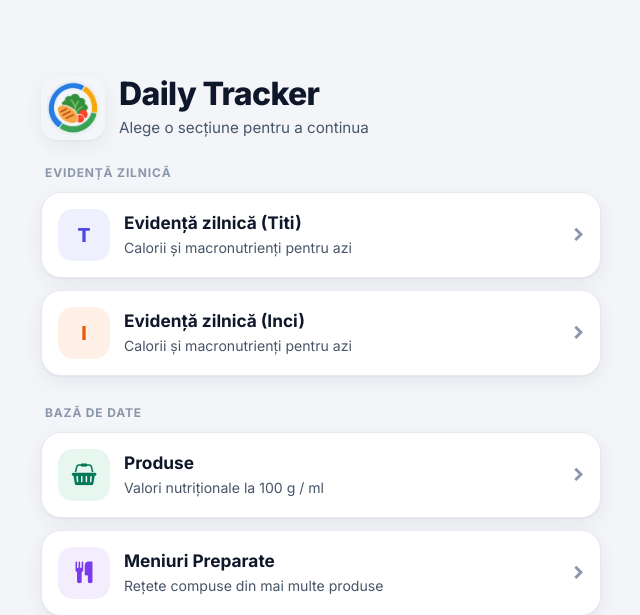
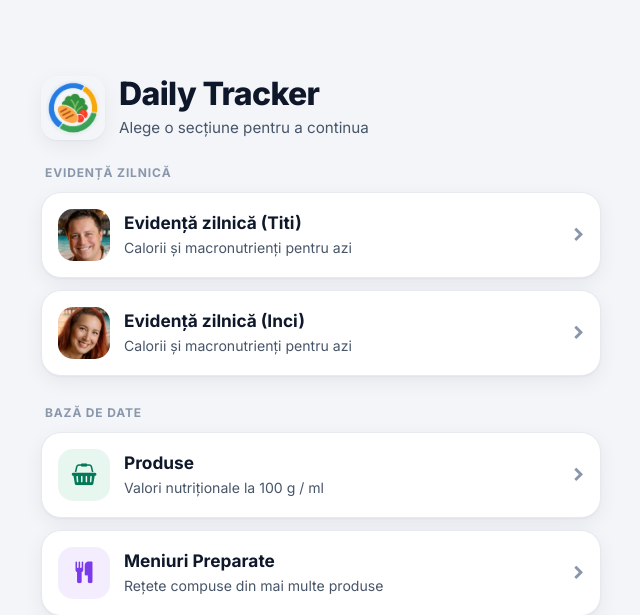
Before and after one commit to liviubrinza/calories_counter, a Flask app: page / in a window 1280 px wide. Shown: the top 615 px of the page, without its empty margins (319-959 px from the left). Run offline with Flask 2, Linux system fonts and the light colour scheme; some libraries are stand-ins or nearby versions.

Commit message:
Adds profile pictures

```diff
--- a/static/css/app.css
+++ b/static/css/app.css
@@ -1077,8 +1077,12 @@ label,
   flex-shrink: 0;
 }
 .tile-avatar {
-  font-size: 1.2rem;
-  font-weight: 800;
+  overflow: hidden;
+}
+.tile-avatar img {
+  width: 100%;
+  height: 100%;
+  object-fit: cover;
 }
 .tile-body {
   flex: 1;
--- a/templates/main.html
+++ b/templates/main.html
@@ -16,7 +16,7 @@
   <div class="home-section-label">Evidență zilnică</div>
   <nav class="tile-list">
     <a href="daily?user=Titi" class="tile tile-titi">
-      <span class="tile-icon tile-avatar">T</span>
+      <span class="tile-icon tile-avatar"><img src="{{ url_for('static', filename='images/titi.png') }}" alt=""></span>
       <span class="tile-body">
         <span class="tile-title">Evidență zilnică (Titi)</span>
         <span class="tile-desc">Calorii și macronutrienți pentru azi</span>
@@ -25,7 +25,7 @@
     </a>
 
     <a href="daily?user=Inci" class="tile tile-inci">
-      <span class="tile-icon tile-avatar">I</span>
+      <span class="tile-icon tile-avatar"><img src="{{ url_for('static', filename='images/inci.png') }}" alt=""></span>
       <span class="tile-body">
         <span class="tile-title">Evidență zilnică (Inci)</span>
         <span class="tile-desc">Calorii și macronutrienți pentru azi</span>
```
Also changed, not shown: static/images/inci.png (added), static/images/titi.png (added).
